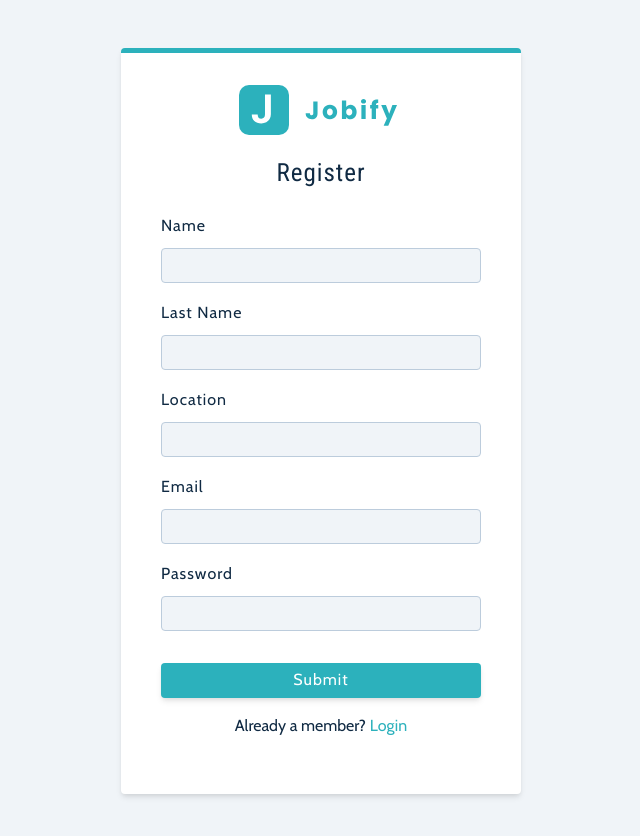
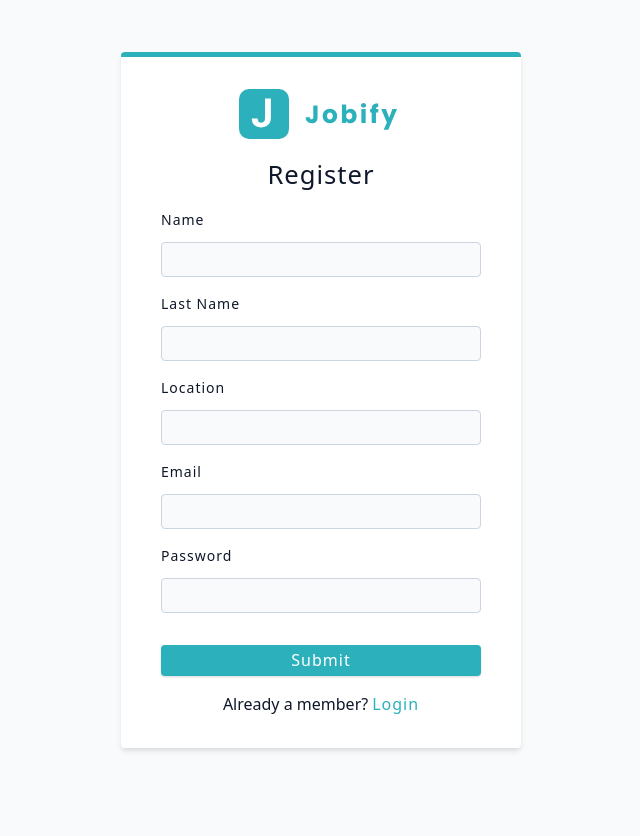
Before and after one commit to edriso/jobify, a React (Vite) app in the folder client/: page /register in a window 1280 px wide. Shown: the top 836 px of the page, without its empty margins (319-959 px from the left). After the commit the page ends 800 px from the top, so only its background shows below. Built offline with nearby package versions, Linux system fonts and the light colour scheme.

Commit message:
modify styles

```diff
--- a/client/src/index.css
+++ b/client/src/index.css
@@ -1,6 +1,10 @@
+/* ============= GLOBAL CSS =============== */
+
 *,
 ::after,
 ::before {
+  margin: 0;
+  padding: 0;
   box-sizing: border-box;
 }
 
@@ -22,16 +26,16 @@
   --primary-900: #044e54;
 
   /* grey */
-  --grey-50: #f0f4f8;
-  --grey-100: #d9e2ec;
-  --grey-200: #bcccdc;
-  --grey-300: #9fb3c8;
-  --grey-400: #829ab1;
-  --grey-500: #627d98;
-  --grey-600: #486581;
-  --grey-700: #334e68;
-  --grey-800: #243b53;
-  --grey-900: #102a43;
+  --grey-50: #f8fafc;
+  --grey-100: #f1f5f9;
+  --grey-200: #e2e8f0;
+  --grey-300: #cbd5e1;
+  --grey-400: #94a3b8;
+  --grey-500: #64748b;
+  --grey-600: #475569;
+  --grey-700: #334155;
+  --grey-800: #1e293b;
+  --grey-900: #0f172a;
   /* rest of the colors */
   --black: #222;
   --white: #fff;
@@ -40,21 +44,16 @@
   --green-light: #d1e7dd;
   --green-dark: #0f5132;
 
-  /* fonts  */
-  --headingFont: 'Roboto Condensed', Sans-Serif;
-  --bodyFont: 'Cabin', Sans-Serif;
   --small-text: 0.875rem;
   --extra-small-text: 0.7em;
   /* rest of the vars */
-  --backgroundColor: var(--grey-50);
-  --textColor: var(--grey-900);
-  --borderRadius: 0.25rem;
-  --letterSpacing: 1px;
+
+  --border-radius: 0.25rem;
+  --letter-spacing: 1px;
   --transition: 0.3s ease-in-out all;
   --max-width: 1120px;
-  --fixed-width: 500px;
+  --fixed-width: 600px;
   --fluid-width: 90vw;
-  --breakpoint-lg: 992px;
   --nav-height: 6rem;
   /* box shadow*/
   --shadow-1: 0 1px 3px 0 rgba(0, 0, 0, 0.1), 0 1px 2px 0 rgba(0, 0, 0, 0.06);
@@ -64,54 +63,94 @@
     0 4px 6px -2px rgba(0, 0, 0, 0.05);
   --shadow-4: 0 20px 25px -5px rgba(0, 0, 0, 0.1),
     0 10px 10px -5px rgba(0, 0, 0, 0.04);
+  /* DARK MODE */
+
+  --dark-mode-bg-color: #333;
+  --dark-mode-text-color: #f0f0f0;
+  --dark-mode-bg-secondary-color: #3f3f3f;
+  --dark-mode-text-secondary-color: var(--grey-300);
+
+  --background-color: var(--grey-50);
+  --text-color: var(--grey-900);
+  --background-secondary-color: var(--white);
+  --text-secondary-color: var(--grey-500);
+}
+
+.dark-theme {
+  --text-color: var(--dark-mode-text-color);
+  --background-color: var(--dark-mode-bg-color);
+  --text-secondary-color: var(--dark-mode-text-secondary-color);
+  --background-secondary-color: var(--dark-mode-bg-secondary-color);
 }
 
 body {
-  background: var(--backgroundColor);
-  font-family: var(--bodyFont);
+  background: var(--background-color);
+  color: var(--text-color);
+  font-family: system-ui, -apple-system, BlinkMacSystemFont, 'Segoe UI', Roboto,
+    Oxygen, Ubuntu, Cantarell, 'Open Sans', 'Helvetica Neue', sans-serif;
   font-weight: 400;
-  line-height: 1.75;
-  color: var(--textColor);
+  line-height: 1;
 }
-
 p {
-  margin-bottom: 1.5rem;
-  max-width: 40em;
+  margin: 0;
 }
-
 h1,
 h2,
 h3,
 h4,
 h5 {
   margin: 0;
-  margin-bottom: 1.38rem;
-  font-family: var(--headingFont);
   font-weight: 400;
-  line-height: 1.3;
+  line-height: 1;
   text-transform: capitalize;
-  letter-spacing: var(--letterSpacing);
+  letter-spacing: var(--letter-spacing);
 }
 
 h1 {
-  margin-top: 0;
-  font-size: 3.052rem;
+  font-size: clamp(2rem, 5vw, 5rem); /* Large heading */
 }
 
 h2 {
-  font-size: 2.441rem;
+  font-size: clamp(1.5rem, 3vw, 3rem); /* Medium heading */
 }
 
 h3 {
-  font-size: 1.953rem;
+  font-size: clamp(1.25rem, 2.5vw, 2.5rem); /* Small heading */
 }
 
 h4 {
-  font-size: 1.563rem;
+  font-size: clamp(1rem, 2vw, 2rem); /* Extra small heading */
 }
 
 h5 {
-  font-size: 1.25rem;
+  font-size: clamp(0.875rem, 1.5vw, 1.5rem); /* Tiny heading */
+}
+
+/* BIGGER FONTS */
+/* h1 {
+  font-size: clamp(3rem, 6vw, 6rem);
+}
+
+h2 {
+  font-size: clamp(2.5rem, 5vw, 5rem);
+}
+
+h3 {
+  font-size: clamp(2rem, 4vw, 4rem);
+}
+
+h4 {
+  font-size: clamp(1.5rem, 3vw, 3rem);
+}
+
+h5 {
+  font-size: clamp(1rem, 2vw, 2rem);
+}
+ */
+
+.text {
+  margin-bottom: 1.5rem;
+  max-width: 40em;
 }
 
 small,
@@ -121,14 +160,6 @@
 
 a {
   text-decoration: none;
-  letter-spacing: var(--letterSpacing);
-}
-a,
-button {
-  line-height: 1.15;
-}
-button:disabled {
-  cursor: not-allowed;
 }
 ul {
   list-style-type: none;
@@ -147,10 +178,10 @@
   color: var(--white);
   background: var(--primary-500);
   border: transparent;
-  border-radius: var(--borderRadius);
-  letter-spacing: var(--letterSpacing);
+  border-radius: var(--border-radius);
+  letter-spacing: var(--letter-spacing);
   padding: 0.375rem 0.75rem;
-  box-shadow: var(--shadow-2);
+  box-shadow: var(--shadow-1);
   transition: var(--transition);
   text-transform: capitalize;
   display: inline-block;
@@ -170,26 +201,23 @@
 .btn-block {
   width: 100%;
 }
-.btn-hero {
-  font-size: 1.25rem;
-  padding: 0.75rem 1.25rem;
+button:disabled {
+  cursor: wait;
 }
-.btn-danger {
+.danger-btn {
+  color: var(--red-dark);
   background: var(--red-light);
-  color: var(--red-dark);
 }
-.btn-danger:hover {
+.danger-btn:hover {
+  color: var(--white);
   background: var(--red-dark);
-  color: var(--white);
 }
 /* alerts */
 .alert {
   padding: 0.375rem 0.75rem;
   margin-bottom: 1rem;
   border-color: transparent;
-  border-radius: var(--borderRadius);
-  text-align: center;
-  letter-spacing: var(--letterSpacing);
+  border-radius: var(--border-radius);
 }
 
 .alert-danger {
@@ -205,35 +233,33 @@
 .form {
   width: 90vw;
   max-width: var(--fixed-width);
-  background: var(--white);
-  border-radius: var(--borderRadius);
+  background: var(--background-secondary-color);
+  border-radius: var(--border-radius);
   box-shadow: var(--shadow-2);
   padding: 2rem 2.5rem;
   margin: 3rem auto;
-  transition: var(--transition);
-}
-.form:hover {
-  box-shadow: var(--shadow-4);
 }
 .form-label {
   display: block;
-  font-size: var(--smallText);
-  margin-bottom: 0.5rem;
+  font-size: var(--small-text);
+  margin-bottom: 0.75rem;
   text-transform: capitalize;
-  letter-spacing: var(--letterSpacing);
+  letter-spacing: var(--letter-spacing);
+  line-height: 1.5;
 }
 .form-input,
 .form-textarea,
 .form-select {
   width: 100%;
   padding: 0.375rem 0.75rem;
-  border-radius: var(--borderRadius);
-  background: var(--backgroundColor);
-  border: 1px solid var(--grey-200);
+  border-radius: var(--border-radius);
+  background: var(--background-color);
+  border: 1px solid var(--grey-300);
+  color: var(--text-color);
 }
 .form-input,
 .form-select,
-.btn-block {
+.form-btn {
   height: 35px;
 }
 .form-row {
@@ -249,7 +275,7 @@
 }
 .form-alert {
   color: var(--red-dark);
-  letter-spacing: var(--letterSpacing);
+  letter-spacing: var(--letter-spacing);
   text-transform: capitalize;
 }
 /* alert */
@@ -266,11 +292,9 @@
   border: 5px solid var(--grey-400);
   border-radius: 50%;
   border-top-color: var(--primary-500);
-  animation: spinner 2s linear infinite;
+  animation: spinner 0.6s linear infinite;
 }
-.loading-center {
-  margin: 0 auto;
-}
+
 /* title */
 
 .title {
@@ -282,7 +306,7 @@
   width: 7rem;
   height: 0.25rem;
   margin: 0 auto;
-  margin-top: -1rem;
+  margin-top: 1rem;
 }
 
 .container {
@@ -290,29 +314,18 @@
   max-width: var(--max-width);
   margin: 0 auto;
 }
-.full-page {
-  min-height: 100vh;
+
+/* BUTTONS AND BADGES */
+.pending {
+  background: #fef3c7;
+  color: #f59e0b;
 }
 
-.coffee-info {
-  text-align: center;
-  text-transform: capitalize;
-  margin-bottom: 1rem;
-  letter-spacing: var(--letterSpacing);
+.interview {
+  background: #e0e8f9;
+  color: #647acb;
 }
-.coffee-info span {
-  display: block;
+.declined {
+  background: #ffeeee;
+  color: #d66a6a;
 }
-.coffee-info a {
-  color: var(--primary-500);
-}
-
-@media screen and (min-width: 992px) {
-  .coffee-info {
-    text-align: left;
-  }
-  .coffee-info span {
-    display: inline-block;
-    margin-right: 0.5rem;
-  }
-}
```
